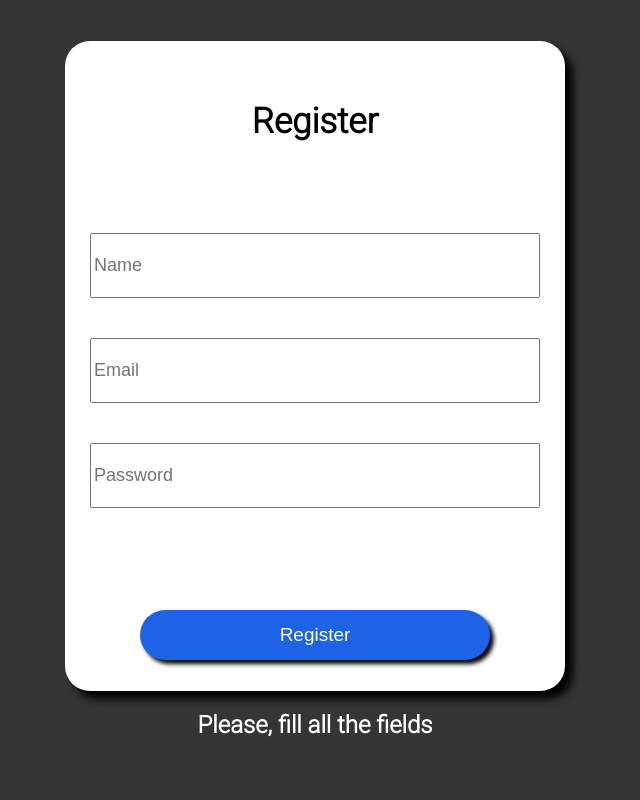
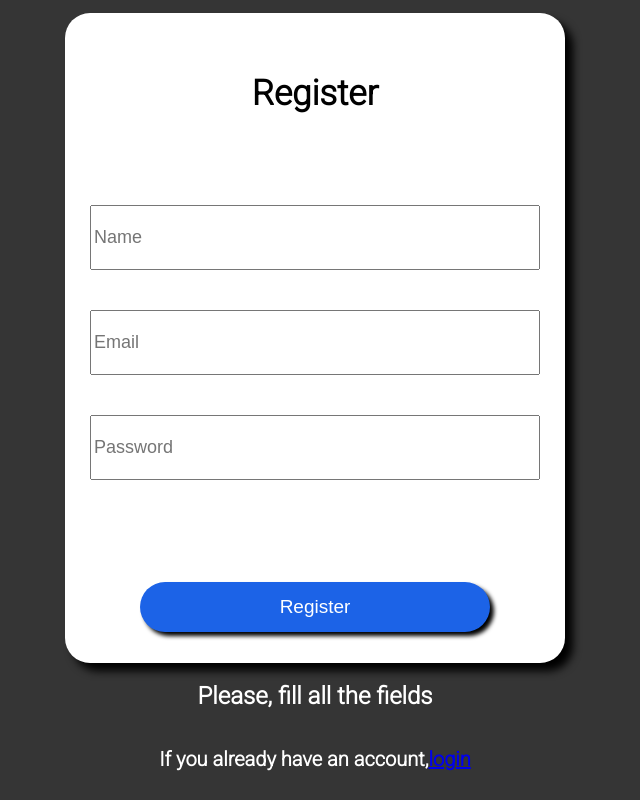
Before and after one commit to nooek/talking-app, a React (Create React App) app in the folder messanger/: page /register in a window 1280 px wide. Shown: the whole page, without its empty margins (325-965 px from the left). Built offline with nearby package versions, Linux system fonts and the light colour scheme.

Commit message:
links in register and login page

```diff
--- a/messanger/src/components/ChatTopbar/ChatTopbar.jsx
+++ b/messanger/src/components/ChatTopbar/ChatTopbar.jsx
@@ -1,6 +1,7 @@
 import React, { useState } from "react";
 import { useFriend } from "../../store/friendProvider";
 import Dropdown from "./Dropdown/Dropdown";
+import FindMessage from "../FindMessage/FindMessage";
 import {
   ChatTopBar,
   TopbarUserInfoContainer,
@@ -11,10 +12,10 @@ import {
   SearchIcon,
 } from "./Styles";
 
-const ChatTopbar = (props) => {
+const ChatTopbar = () => {
   const { friend } = useFriend();
-  const { clickSearch } = props;
   const [showDropdown, setShowDropdown] = useState(false);
+  const [showMessageSearch, setShowMessageSearch] = useState(false);
   return (
     <ChatTopBar>
       <TopbarUserInfoContainer>
@@ -22,9 +23,14 @@ const ChatTopbar = (props) => {
         <FriendName>{friend.user_name}</FriendName>
       </TopbarUserInfoContainer>
       <TopbarMoreActionsContainer>
-        <SearchIcon onClick={clickSearch} />
+        <SearchIcon
+          onClick={() => setShowMessageSearch(!showMessageSearch)}
+        />
         <DropdownOpen onClick={() => setShowDropdown(!showDropdown)} />
         {showDropdown === true ? <Dropdown /> : null}
+        {showMessageSearch === true
+          ? <FindMessage click={() => setShowMessageSearch(!showMessageSearch)} />
+          : null}
       </TopbarMoreActionsContainer>
     </ChatTopBar>
   );
--- a/messanger/src/components/MessagesSide/MessagesSide.jsx
+++ b/messanger/src/components/MessagesSide/MessagesSide.jsx
@@ -16,7 +16,6 @@ import {
 const MessagesSide = (props) => {
   const { userData } = useUserData();
   const { friend } = useFriend();
-  const [showFindMessage, setShowFindMessage] = useState(false);
   const [goLastMessage, setGoLastMessage] = useState(false);
   // const { contactMessages } = useContactMessages();
   const { onlineFriends } = props;
@@ -51,7 +50,7 @@ const MessagesSide = (props) => {
   return (
     <ChatSide id="chat-side">
       <MobileTopbar onlineFriends={onlineFriends} />
-      <ChatTopbar clickSearch={() => setShowFindMessage(!showFindMessage)} />
+      <ChatTopbar />
       {friend.status === "REQUESTED" && friend.friend_with !== userData[0].user_id ? (
         <NotFriendAlert />
       ) : null}
--- a/messanger/src/pages/Login/Login.jsx
+++ b/messanger/src/pages/Login/Login.jsx
@@ -1,6 +1,6 @@
 import React, { useState, useEffect } from "react";
 import axios from "axios";
-import { Redirect } from "react-router-dom";
+import { Redirect, Link } from "react-router-dom";
 import io from "socket.io-client";
 import {
   Container,
@@ -84,6 +84,10 @@ const Login = (props) => {
       </Card>
       {message ? <h2 style={{ color: "white" }}>{message}</h2> : null}
       {redirect === true ? <Redirect to="/" /> : null}
+      <h2 style={{ color: "white" }}>
+        If you dont have an account,
+        <Link to="/register">register</Link>
+      </h2>
     </Container>
   );
 };
--- a/messanger/src/pages/Register/Register.jsx
+++ b/messanger/src/pages/Register/Register.jsx
@@ -1,4 +1,5 @@
 import React, { useState, useEffect } from "react";
+import { Link } from "react-router-dom";
 import axios from "axios";
 import {
   Container,
@@ -70,6 +71,10 @@ const Login = (props) => {
         </SubmitButton>
       </Card>
       {message ? <h2 style={{ color: "white" }}>{message}</h2> : null}
+      <h2 style={{ color: "white", fontSize: "20px" }}>
+        If you already have an account,
+        <Link to="/login">login</Link>
+      </h2>
     </Container>
   );
 };
--- a/messanger/src/styles/RegisterAndLoginForm/Styles.js
+++ b/messanger/src/styles/RegisterAndLoginForm/Styles.js
@@ -7,6 +7,7 @@ export const Container = styled.div`
   flex-direction: column;
   align-items: center;
   justify-content: center;
+  text-align: center;
 `;
 
 export const Card = styled.div`
```
